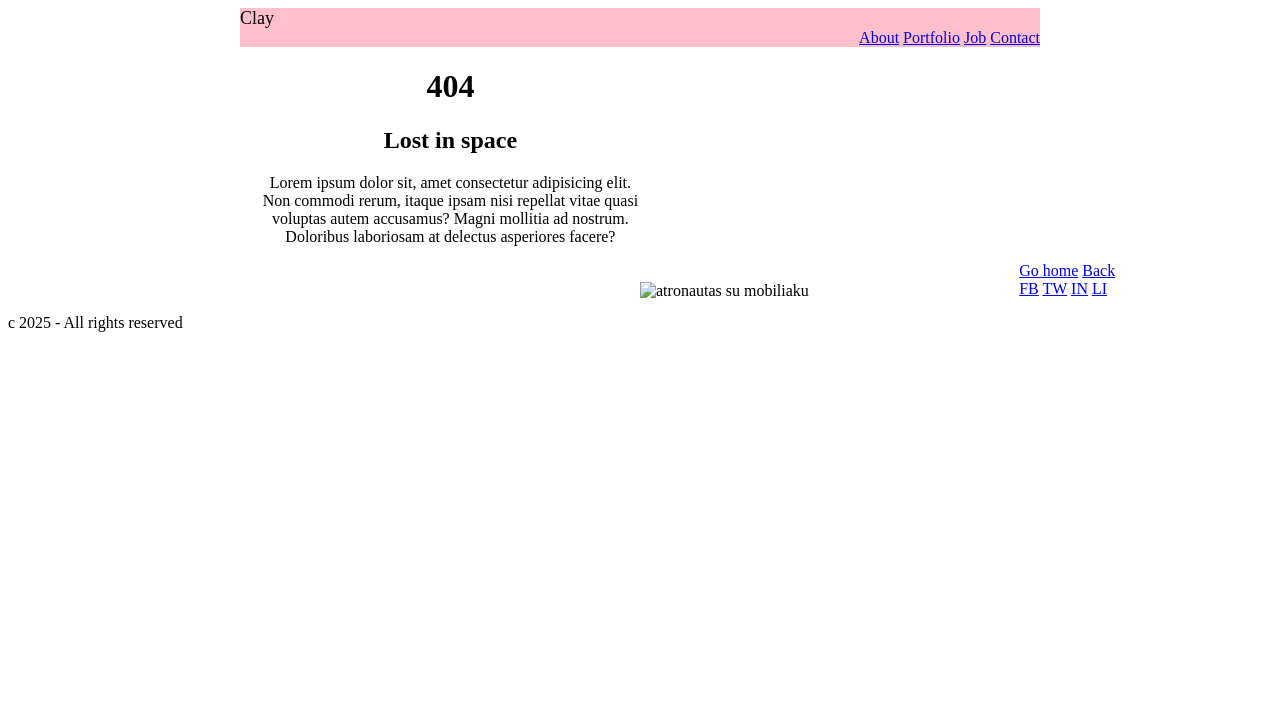
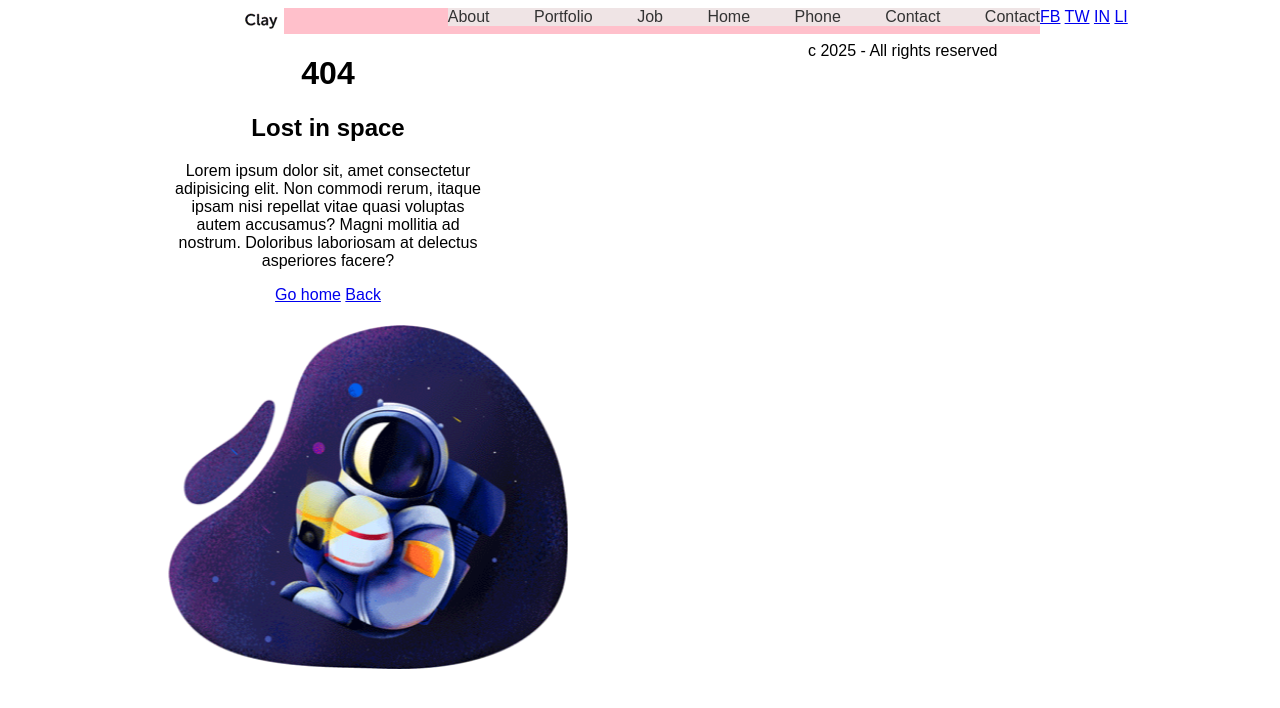
Before and after one commit to ZMaknickas/55-astronautas, a website: page index.html in a window 1280 px wide. Drawn offline with Linux system fonts and the light colour scheme.

Commit message:
initial commit

```diff
--- a/css/main.css
+++ b/css/main.css
@@ -1,20 +1,47 @@
+body {
+    font-family: Arial;
+}
+
 header {
-    display:inline-block;
+    float: left;
     width: 800px;
-    margin-left: calc(50% - 400px);
     background-color: pink;
 }
 
-img {
+header> img {
     float:left;
 }
 
 nav {
     float:right;
-    background-color: chocolate;
-    padding: 20px;
+    background-color:rgba(238, 232, 232, 0.897);
+
 }
 
-mai{
+nav > a {
+ color: #333;
+ text-decoration: none;
+ margin-left: 40px;
+}
+a:first-child {
+    margin: 0;
+}
+a:first-child(2) {
+    margin: 0;
+}
 
+main{
+ float:left;
+ width:800px;
+ margin-left: calc(50%-400);
 }
+
+main > div {
+width: 40%;
+float: left;
+}
+
+main > img {
+width: 60%;
+float: right;
+}
--- a/index.html
+++ b/index.html
@@ -10,15 +10,15 @@
 <body>
     <header style="width: 800px; margin-left: calc(50% - 400px);
     background-color: pink;">
-         <div>
-            <p1 style="font-family: 'Times New Roman'; font-size: 18px;">Clay</p1>
-         </div>
-         <div style="float: right;">
+            <img  src="clay.png" alt="uzrsas">
+         <nav>
             <a href="#">About</a>
             <a href="#">Portfolio</a>
             <a href="#">Job</a>
+            <a href="#">Home</a>
+            <a href="#">Phone</a>
             <a href="#">Contact</a>
-        </div>
+            <a href="#">Contact</a>
         </nav>
     </header>
     <main>
@@ -29,13 +29,13 @@
             Non commodi rerum, itaque ipsam nisi repellat vitae quasi
             voluptas autem accusamus? Magni mollitia ad nostrum.
             Doloribus laboriosam at delectus asperiores facere?</p>
-        </div>
-        <img style="display:inline; margin-top: 20px; margin-left:50%;
-            width: 30%;" src="astronautas.png" alt="atronautas su mobiliaku">
             <div>
                 <a href="#">Go home</a>
                 <a href="#">Back</a>
             </div>
+        </div>
+        <img style="display:inline; margin-top: 20px; margin-right:30%;
+            width: 50%;" src="astronautas.png" alt="atronautas su mobiliaku">
         </main>
 
     <footer>
```
Also changed, not shown: astronautas.png (added), atstonautas.gif (added), clay.png (added).
